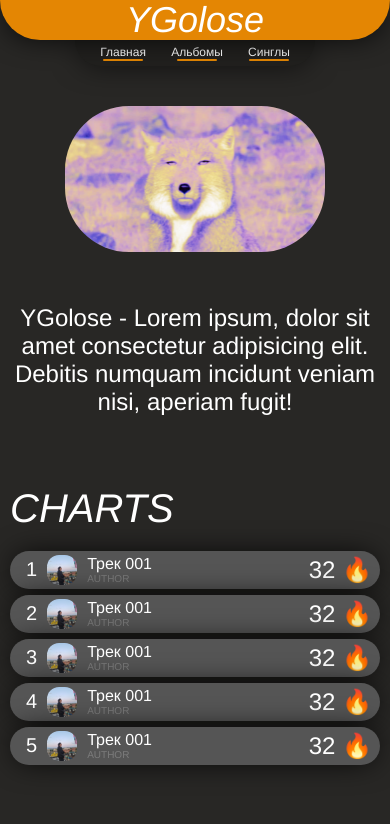
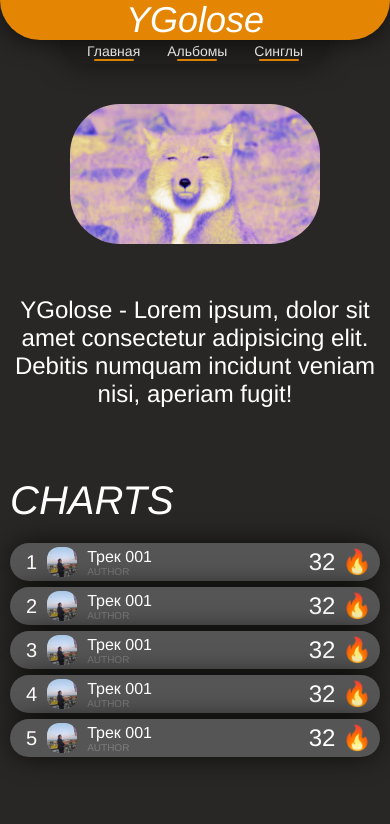
Before and after one commit to hellm0n/YGolose, a plain HTML site: page index.html in a window 390 px wide. Shown: the top 824 px of the page. Drawn offline with Linux system fonts and the light colour scheme.

Commit message:
edited css

```diff
--- a/styles/style.css
+++ b/styles/style.css
@@ -334,15 +334,6 @@
         margin: 0px 0px;
     }
 
-    .main-logo {
-        width: 260px;
-        border-radius: 64px;
-    }
-
-    .text-main {
-        font-size: 24px;
-    }
-
     .header-title {
         font-size: 36px;
     }
@@ -361,7 +352,7 @@
 
     .charts-track {
         padding: 4px;
-        gap: 10px;
+        gap: 16px;
         border-radius: 26px;
     }
 
@@ -371,25 +362,25 @@
     }
 
     .chart-track-img {
-        width: 40px;
+        width: 50px;
         border-radius: 16px;
     }
 
     .text-title {
-        font-size: 18px;
+        font-size: 24px;
     }
 
     .text-author {
-        font-size: 12px;
+        font-size: 16px;
     }
 
     .charts-track-likes {
-        font-size: 28px;
+        font-size: 32px;
         margin-right: 5px;
     }
 
     .album-image {
-        width: 170px;
+        width: 200px;
         border-radius: 45px;
     }
 
@@ -398,25 +389,20 @@
         margin: 0px 0px 10px 0px;
         padding: 0px 0px 0px 0px;
     }
+}
 
-    .nav-container {
-        width: 350px;
-        height: 32px;
+@media (max-width: 550px) {
+    .section-margin {
+        margin: 0px 20px;
     }
 
-    .nav-item {
-        font-size: 18px;
+    .text-main {
+        font-size: 24px;
     }
 
-    .underline {
-        width: 52px;
-        height: 2px;
-    }
-}
-
-@media (max-width: 500px) {
-    .section-margin {
-        margin: 0px 20px;
+    .main-logo {
+        width: 300px;
+        border-radius: 70px;
     }
 
     .album-image {
@@ -442,6 +428,11 @@
 @media (max-width: 430px) { /*Phones*/
     .section-margin {
         margin: 0px 10px;
+    }
+
+    .main-logo {
+        width: 250px;
+        border-radius: 50px;
     }
 
     .album-image {
@@ -500,12 +491,12 @@
     }
 
     .nav-container {
-        width: 240px;
-        height: 26px;
+        width: 270px;
+        height: 24px;
     }
 
     .nav-item {
-        font-size: 12px;
+        font-size: 14px;
     }
 
     .underline {
```
